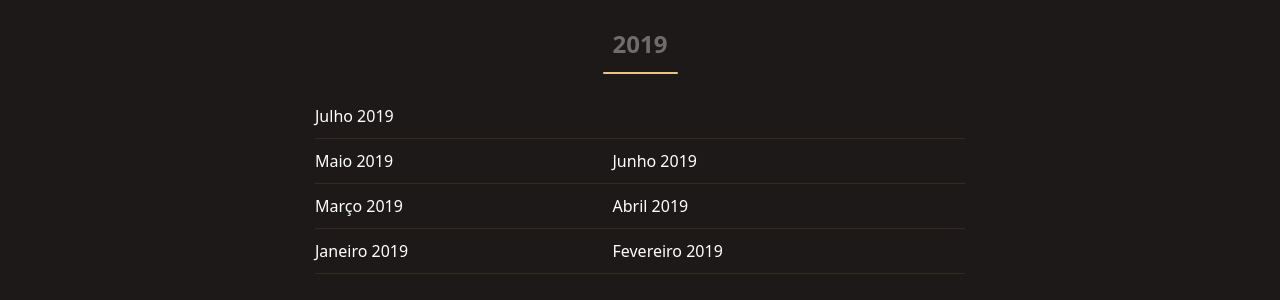
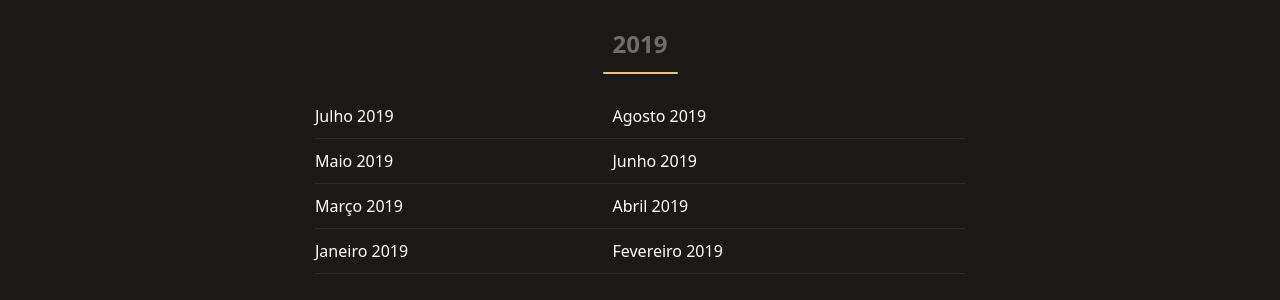
Before and after one commit to ateliedetemas/blpcrypto, a Jekyll site: the page built from _pages/relatorios.md, in a window 1280 px wide. Shown: the part 249-549 px from the top of the page. Built offline with Jekyll 4.4.1, drawn with Linux system fonts in a browser that asks for light colours.

Commit message:
Update relatorios.md

```diff
--- a/_pages/relatorios.md
+++ b/_pages/relatorios.md
@@ -6,7 +6,7 @@ title: Relatórios
 
 ## 2019
 
-[Julho 2019]({{ '/assets/documents/relatorios/2019/07.pdf' | absolute_url }}) |
+[Julho 2019]({{ '/assets/documents/relatorios/2019/07.pdf' | absolute_url }}) | [Agosto 2019]({{ '/assets/documents/relatorios/2019/08p.pdf' | absolute_url }})
 [Maio 2019]({{ '/assets/documents/relatorios/2019/05.pdf' | absolute_url }}) | [Junho 2019]({{ '/assets/documents/relatorios/2019/06.pdf' | absolute_url }})
 [Março 2019]({{ '/assets/documents/relatorios/2019/03.pdf' | absolute_url }}) | [Abril 2019]({{ '/assets/documents/relatorios/2019/04.pdf' | absolute_url }})
 [Janeiro 2019]({{ "/assets/documents/relatorios/2019/01.pdf" | absolute_url }}) | [Fevereiro 2019]({{ "/assets/documents/relatorios/2019/02.pdf" | absolute_url }})
```
